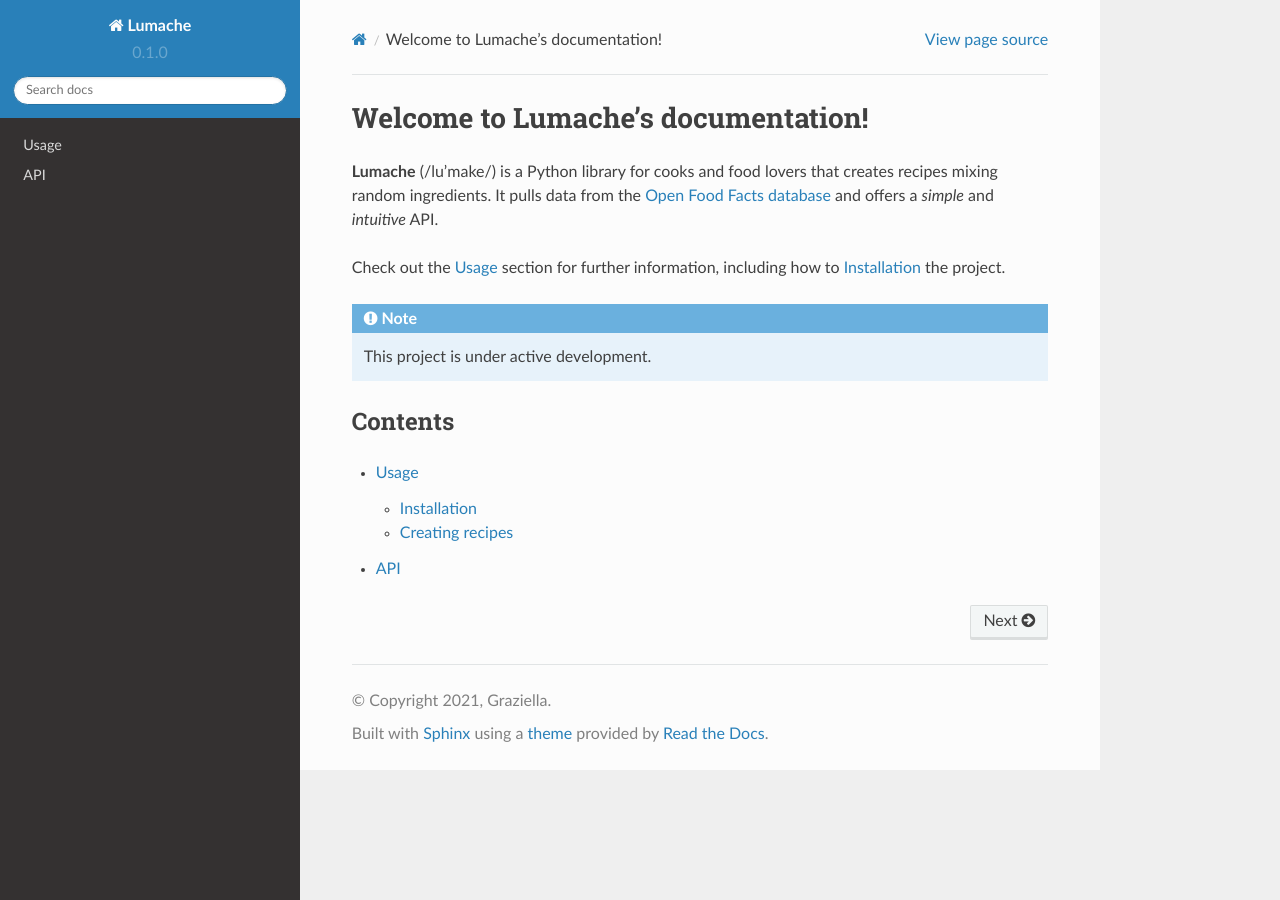
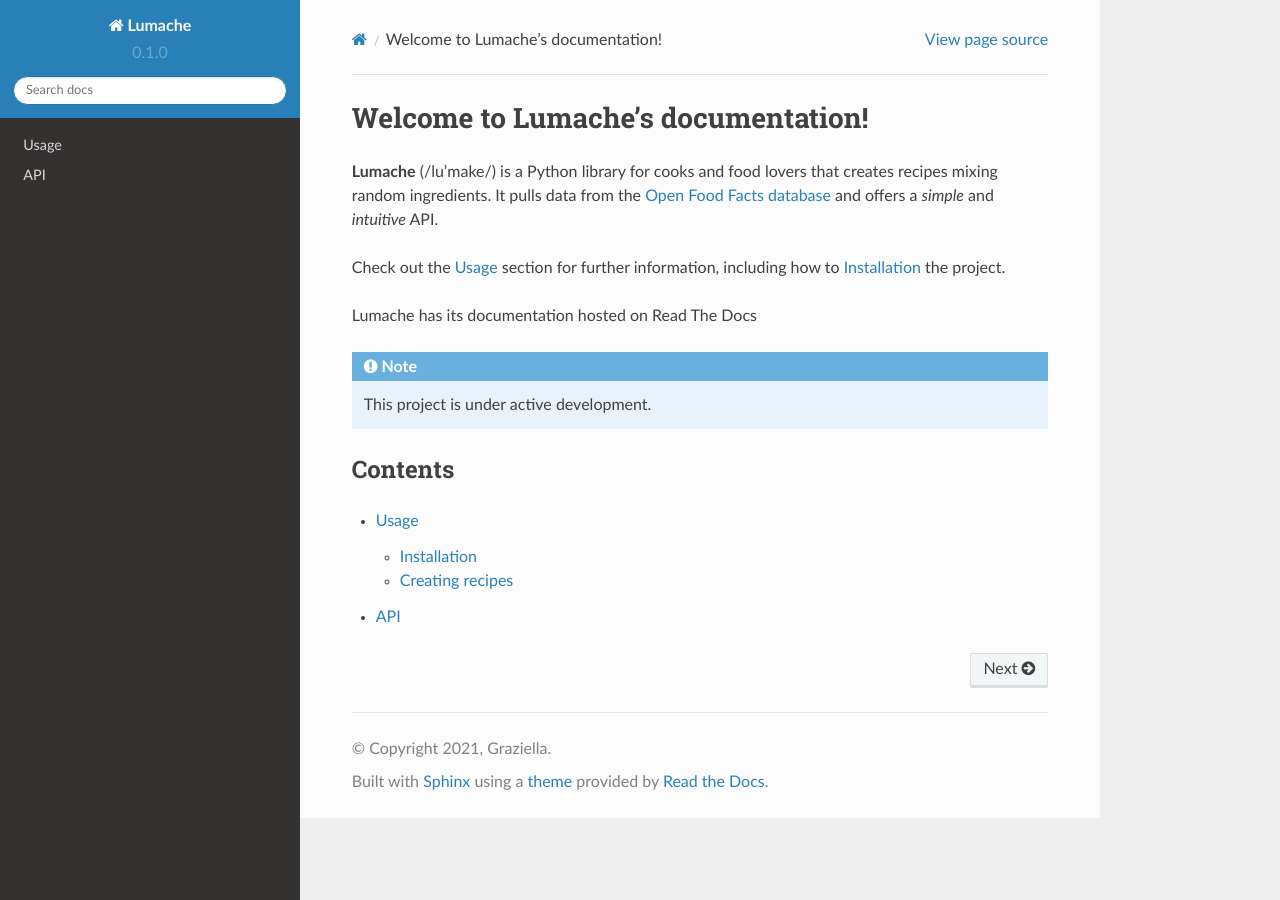
Before and after one commit to helenkirk/readthedocs_tutorial, a Sphinx documentation site: the page built from docs/source/index.rst, in a window 1280 px wide. Built offline with Sphinx 7.4.7 and the Read the Docs theme 2.0.0, drawn with Linux system fonts in a browser that asks for light colours.

Commit message:
Update index.rst
test editing the text

```diff
--- a/docs/source/index.rst
+++ b/docs/source/index.rst
@@ -8,6 +8,8 @@ and offers a *simple* and *intuitive* API.
 
 Check out the :doc:`usage` section for further information, including
 how to :ref:`installation` the project.
+
+Lumache has its documentation hosted on Read The Docs
 
 .. note::
 
```
